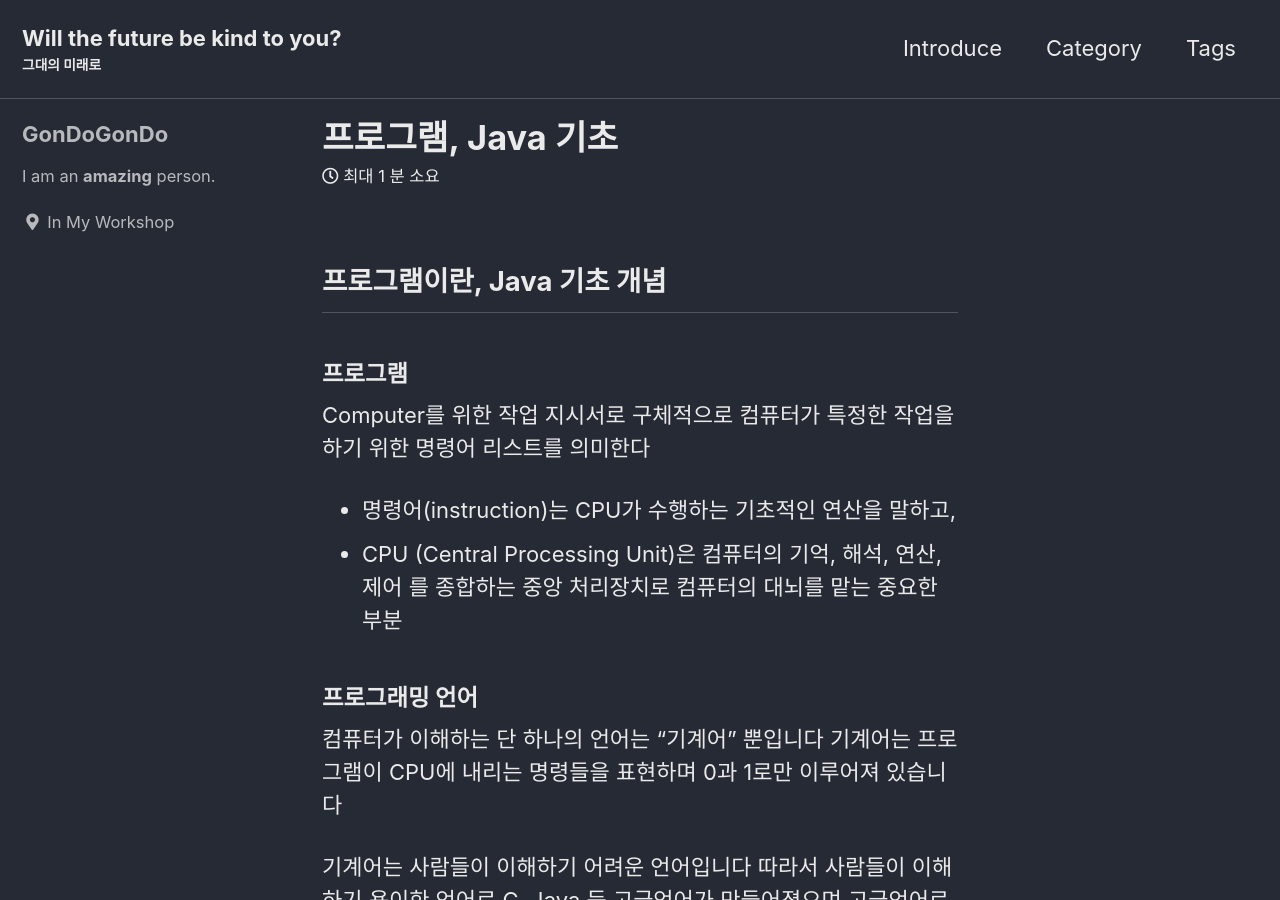
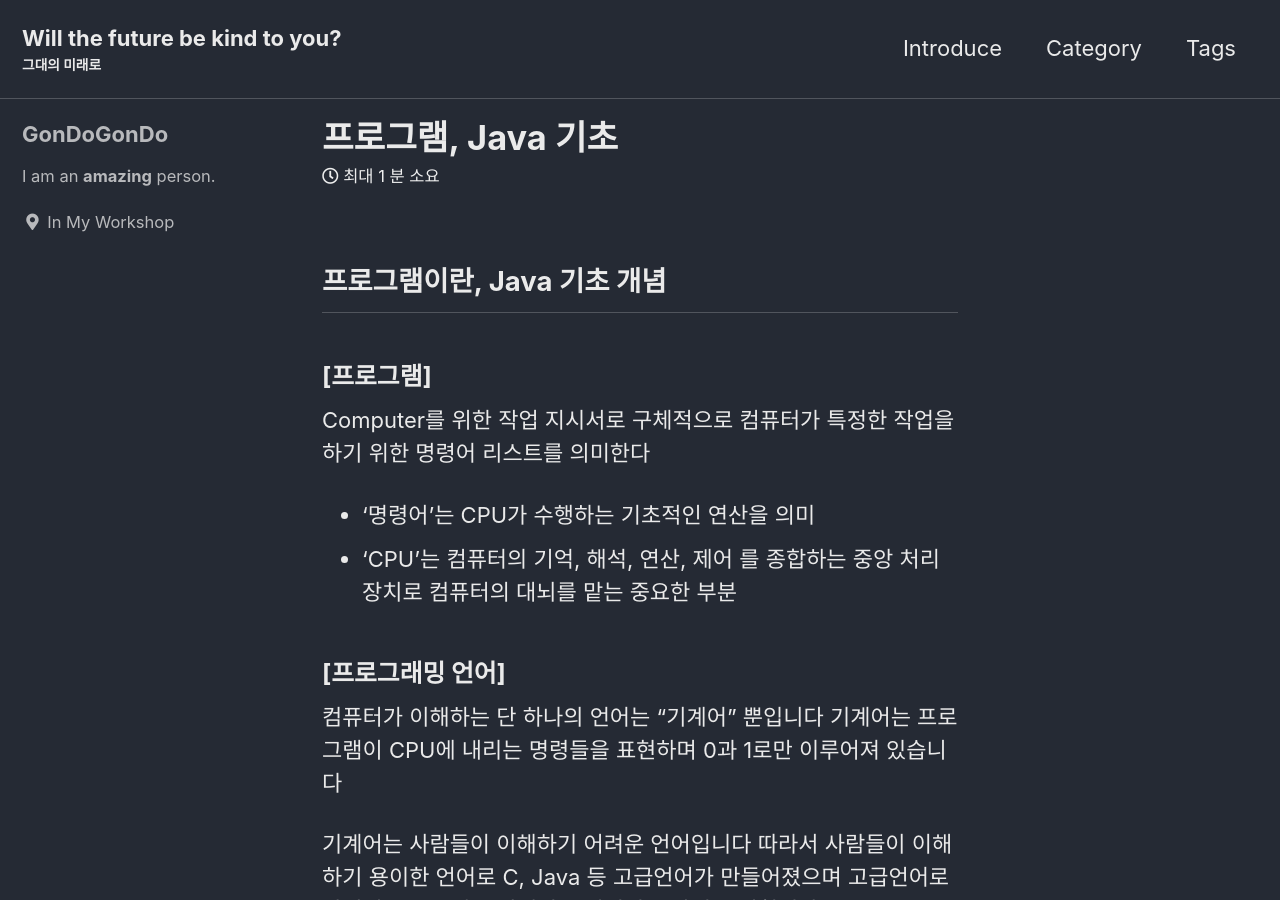
Before and after one commit to dmsgus6523/dmsgus6523.github.io, a Jekyll site: the page built from _posts/2022-03-29-Java기초.md, in a window 1280 px wide and 900 px high. Built offline with Jekyll 4.4.1, drawn with Linux system fonts in a browser that asks for light colours; cached includes are drawn as plain includes.

Commit message:
add changes

```diff
--- a/_posts/2022-03-29-Java기초.md
+++ b/_posts/2022-03-29-Java기초.md
@@ -5,16 +5,16 @@ title : 프로그램, Java 기초
 
 ## 프로그램이란, Java 기초 개념
 
-#### 프로그램
+### [프로그램]
 Computer를 위한 작업 지시서로 구체적으로 컴퓨터가 특정한 작업을 하기 위한 명령어 리스트를 의미한다
 
-- 명령어(instruction)는 CPU가 수행하는 기초적인 연산을 말하고,
-- CPU (Central Processing Unit)은 컴퓨터의 기억, 해석, 연산, 제어 를 종합하는 중앙 처리장치로 컴퓨터의 대뇌를 맡는 중요한 부분
+- '명령어'는 CPU가 수행하는 기초적인 연산을 의미
+- 'CPU'는 컴퓨터의 기억, 해석, 연산, 제어 를 종합하는 중앙 처리장치로 컴퓨터의 대뇌를 맡는 중요한 부분
 
 
 
 
-#### 프로그래밍 언어
+### [프로그래밍 언어]
 
 컴퓨터가 이해하는 단 하나의 언어는 "기계어" 뿐입니다
 기계어는 프로그램이 CPU에 내리는 명령들을 표현하며 0과 1로만 이루어져 있습니다
```
